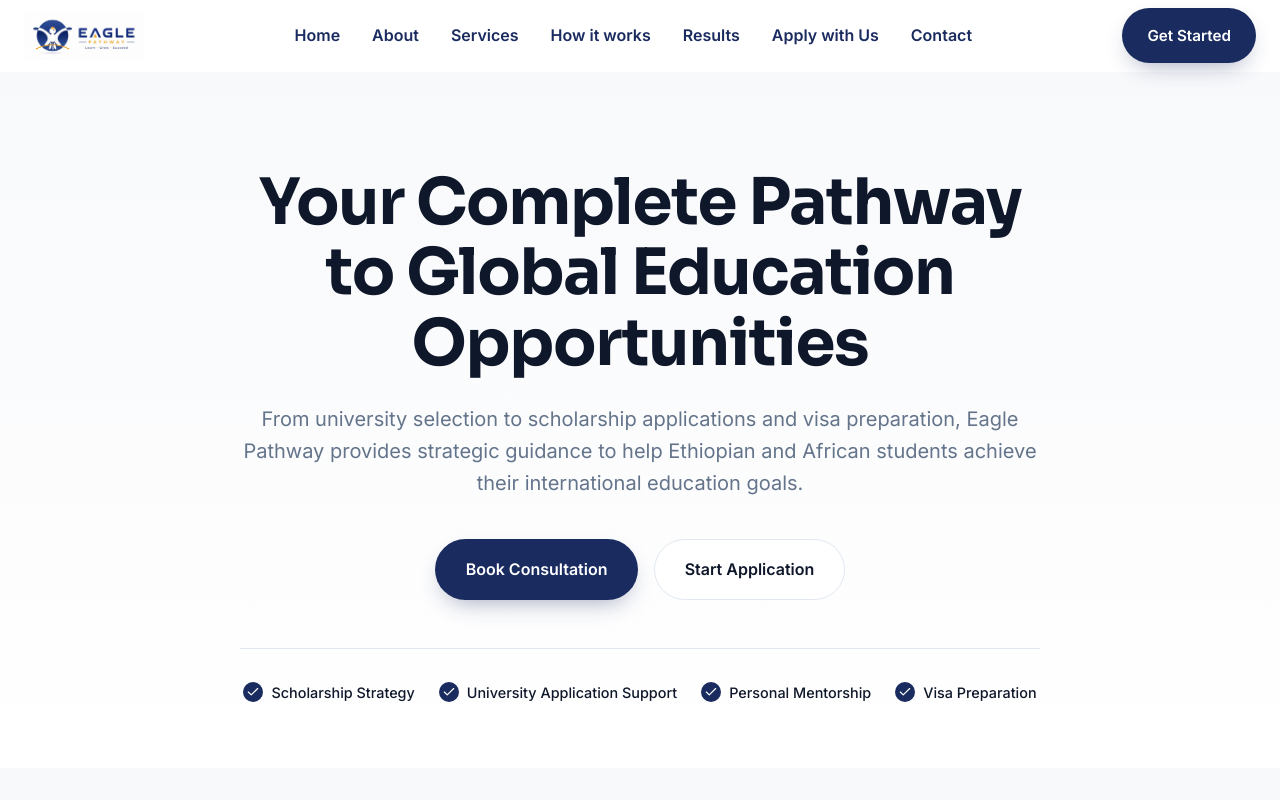
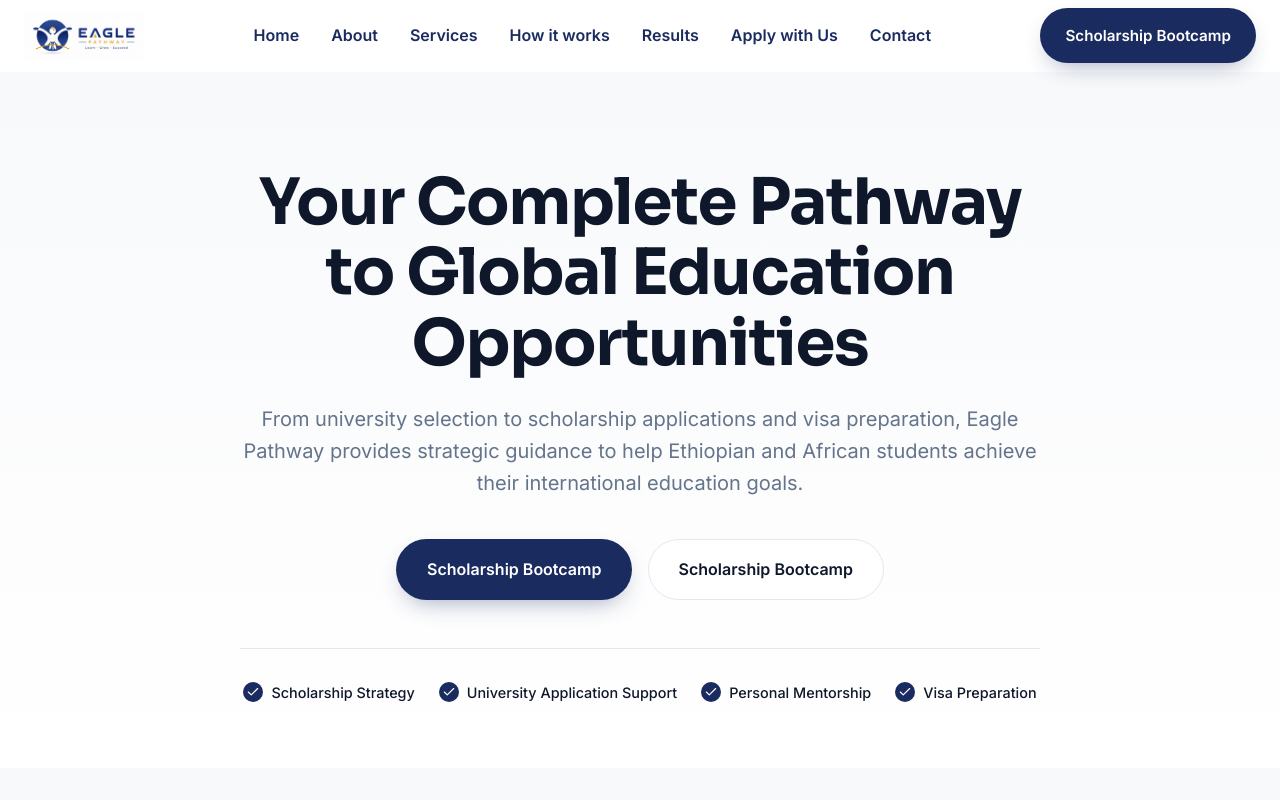
Before and after one commit to Eagle-Pathway/eagle-pathway-web, a Next.js app: page /services in a window 1280 px wide. Shown: the top 800 px of the page. Built offline with nearby package versions, Linux system fonts and the light colour scheme.

Commit message:
Update Get Started buttons to Scholarship Bootcamp and point to new Google Form

```diff
--- a/app/about/page.tsx
+++ b/app/about/page.tsx
@@ -343,7 +343,7 @@ export default function AboutPage() {
               to global success.
             </p>
             <div className="hero-ctas">
-              <a href="https://forms.gle/6sc564Ty5Wz3gJZM8" target="_blank" rel="noopener noreferrer" className="btn btn-light btn-lg">Get Started</a>
+              <a href="https://forms.gle/eUrPE13Gt2GL4D3y9" target="_blank" rel="noopener noreferrer" className="btn btn-light btn-lg">Scholarship Bootcamp</a>
               <a href={`mailto:${site.email}`} className="btn btn-light btn-lg">Email us</a>
             </div>
           </Reveal>
--- a/app/components/Footer.tsx
+++ b/app/components/Footer.tsx
@@ -32,7 +32,7 @@ export default function Footer() {
               <li><Link href="/">Home</Link></li>
               <li><Link href="/about">About</Link></li>
               <li><Link href="/contact">Contact</Link></li>
-              <li><a href="https://forms.gle/6sc564Ty5Wz3gJZM8" target="_blank" rel="noopener noreferrer">Apply with Us</a></li>
+              <li><a href="https://forms.gle/eUrPE13Gt2GL4D3y9" target="_blank" rel="noopener noreferrer">Apply with Us</a></li>
               <li><Link href="/privacy">Privacy Policy</Link></li>
               <li><a href={site.telegram.url} target="_blank" rel="noopener noreferrer">Telegram community</a></li>
             </ul>
@@ -41,7 +41,7 @@ export default function Footer() {
           <div>
             <h4>Product</h4>
             <ul>
-              <li><a href="https://forms.gle/6sc564Ty5Wz3gJZM8" target="_blank" rel="noopener noreferrer">Get Started</a></li>
+              <li><a href="https://forms.gle/eUrPE13Gt2GL4D3y9" target="_blank" rel="noopener noreferrer">Scholarship Bootcamp</a></li>
               <li><Link href="/services">Services</Link></li>
               <li><Link href="/services">Tutoring</Link></li>
               <li><Link href="/services">Scholarships</Link></li>
--- a/app/components/Nav.tsx
+++ b/app/components/Nav.tsx
@@ -48,8 +48,8 @@ export default function Nav() {
         </nav>
 
         <div className="nav-right">
-          <a className="btn btn-primary" href="https://forms.gle/6sc564Ty5Wz3gJZM8" target="_blank" rel="noopener noreferrer">
-            Get Started
+          <a className="btn btn-primary" href="https://forms.gle/eUrPE13Gt2GL4D3y9" target="_blank" rel="noopener noreferrer">
+            Scholarship Bootcamp
           </a>
           <button
             className="nav-toggle"
@@ -81,8 +81,8 @@ export default function Nav() {
               </Link>
             )
           )}
-          <a className="btn btn-primary" href="https://forms.gle/6sc564Ty5Wz3gJZM8" target="_blank" rel="noopener noreferrer" onClick={() => setOpen(false)}>
-            Get Started
+          <a className="btn btn-primary" href="https://forms.gle/eUrPE13Gt2GL4D3y9" target="_blank" rel="noopener noreferrer" onClick={() => setOpen(false)}>
+            Scholarship Bootcamp
           </a>
         </div>
       )}
--- a/app/content/site.ts
+++ b/app/content/site.ts
@@ -33,7 +33,7 @@ export const nav = [
   { label: "Services", href: "/services" },
   { label: "How it works", href: "/how-it-works" },
   { label: "Results", href: "/results" },
-  { label: "Apply with Us", href: "https://forms.gle/6sc564Ty5Wz3gJZM8", external: true },
+  { label: "Apply with Us", href: "https://forms.gle/eUrPE13Gt2GL4D3y9", external: true },
   { label: "Contact", href: "/contact" },
 ];
 
--- a/app/getstarted/page.tsx
+++ b/app/getstarted/page.tsx
@@ -1,5 +1,5 @@
 import { redirect } from 'next/navigation';
 
 export default function ApplyPage() {
-  redirect('https://forms.gle/6sc564Ty5Wz3gJZM8');
+  redirect('https://forms.gle/eUrPE13Gt2GL4D3y9');
 }
--- a/app/page.tsx
+++ b/app/page.tsx
@@ -37,8 +37,8 @@ export default function Home() {
               </Reveal>
               <Reveal delay={120}>
                 <div className="hero-ctas">
-                  <a href="https://forms.gle/6sc564Ty5Wz3gJZM8" target="_blank" rel="noopener noreferrer" className="btn btn-primary btn-lg">
-                    Start your journey
+                  <a href="https://forms.gle/eUrPE13Gt2GL4D3y9" target="_blank" rel="noopener noreferrer" className="btn btn-primary btn-lg">
+                    Scholarship Bootcamp
                   </a>
                   <Link href="/services" className="btn btn-ghost btn-lg">
                     Explore services
@@ -148,7 +148,7 @@ export default function Home() {
           <h2>Ready to write your success story?</h2>
           <p>Book a free consultation and get a structured pathway within your first week.</p>
           <div className="hero-ctas">
-            <a href="https://forms.gle/6sc564Ty5Wz3gJZM8" target="_blank" rel="noopener noreferrer" className="btn btn-light btn-lg">Start your journey</a>
+            <a href="https://forms.gle/eUrPE13Gt2GL4D3y9" target="_blank" rel="noopener noreferrer" className="btn btn-light btn-lg">Scholarship Bootcamp</a>
             <Link href="/how-it-works" className="btn btn-light btn-lg">See how it works</Link>
           </div>
         </Reveal>
--- a/app/services/page.tsx
+++ b/app/services/page.tsx
@@ -151,8 +151,8 @@ export default function ServicesPage() {
             <h1>Your Complete Pathway to Global Education Opportunities</h1>
             <p>From university selection to scholarship applications and visa preparation, Eagle Pathway provides strategic guidance to help Ethiopian and African students achieve their international education goals.</p>
             <div className="svc-hero-ctas">
-              <a href="https://forms.gle/6sc564Ty5Wz3gJZM8" target="_blank" rel="noopener noreferrer" className="btn btn-primary btn-lg">Book Consultation</a>
-              <a href="https://forms.gle/6sc564Ty5Wz3gJZM8" target="_blank" rel="noopener noreferrer" className="btn btn-ghost btn-lg">Start Application</a>
+              <a href="https://forms.gle/eUrPE13Gt2GL4D3y9" target="_blank" rel="noopener noreferrer" className="btn btn-primary btn-lg">Scholarship Bootcamp</a>
+              <a href="https://forms.gle/eUrPE13Gt2GL4D3y9" target="_blank" rel="noopener noreferrer" className="btn btn-ghost btn-lg">Scholarship Bootcamp</a>
             </div>
             <div className="svc-trust-strip">
               {trustIndicators.map((indicator, i) => (
@@ -252,8 +252,8 @@ export default function ServicesPage() {
             <h2>Ready to Start Your Study Abroad Journey?</h2>
             <p>Get expert guidance and build a stronger path toward international education.</p>
             <div className="hero-ctas justify-center">
-              <a href="https://forms.gle/6sc564Ty5Wz3gJZM8" target="_blank" rel="noopener noreferrer" className="btn btn-primary btn-lg">Book Consultation</a>
-              <a href="https://forms.gle/6sc564Ty5Wz3gJZM8" target="_blank" rel="noopener noreferrer" className="btn btn-ghost btn-lg" style={{ background: '#fff' }}>Get Started</a>
+              <a href="https://forms.gle/eUrPE13Gt2GL4D3y9" target="_blank" rel="noopener noreferrer" className="btn btn-primary btn-lg">Scholarship Bootcamp</a>
+              <a href="https://forms.gle/eUrPE13Gt2GL4D3y9" target="_blank" rel="noopener noreferrer" className="btn btn-ghost btn-lg" style={{ background: '#fff' }}>Scholarship Bootcamp</a>
             </div>
           </Reveal>
         </div>
```
